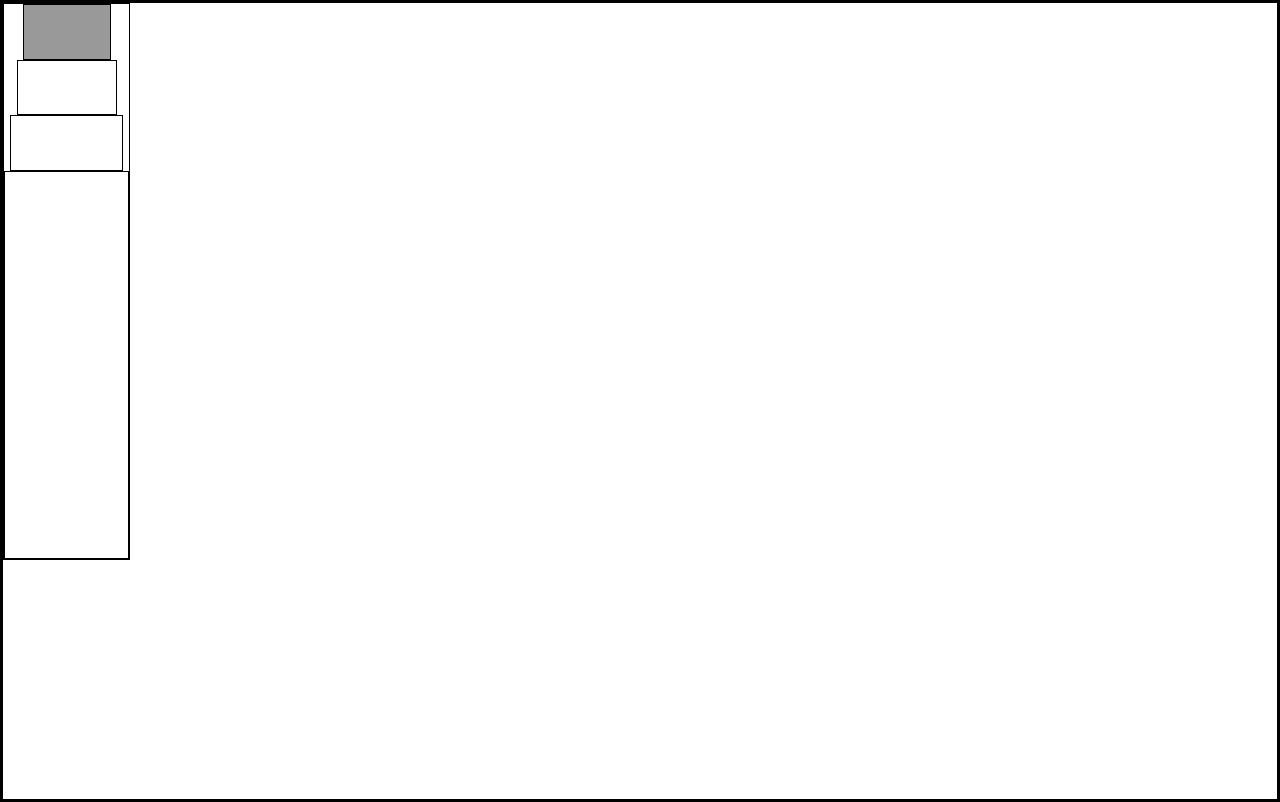
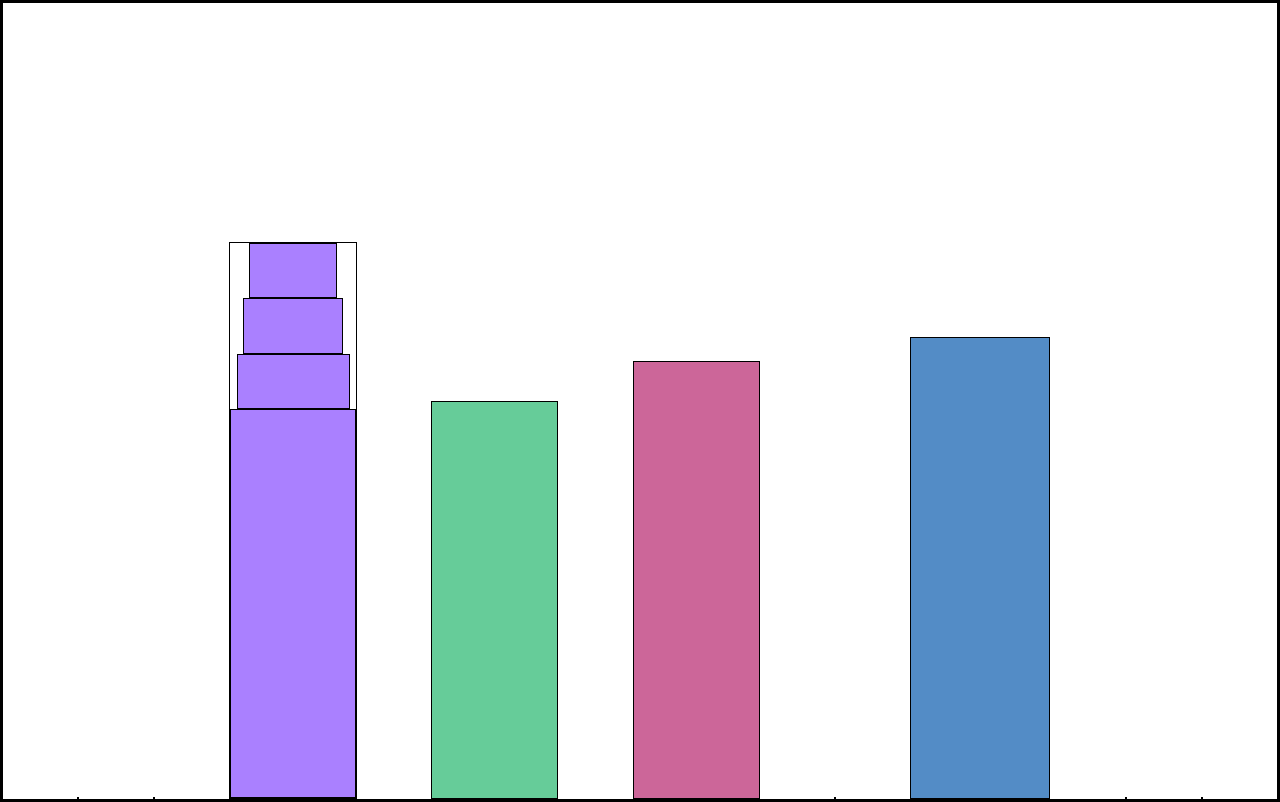
Before and after one commit to Yinkusadel/15-fcc-city-skyline, a website: page index.html in a window 1280 px wide. Drawn offline with Linux system fonts and the light colour scheme.

Commit message:
add complete solution to skyline project

```diff
--- a/index.html
+++ b/index.html
@@ -8,14 +8,20 @@
   </head>
   <body>
     <div class="background-buildings">
+      <div></div>
+      <div></div>
       <div class="bb1">
         <div class="bb1a"></div>
         <div class="bb1b"></div>
         <div class="bb1c"></div>
         <div class="bb1d"></div>
       </div>
+      <div class="bb2"></div>
+      <div class="bb3"></div>
+      <div></div>
+      <div class="bb4"></div>
+      <div></div>
+      <div></div>
     </div>
-
-
   </body>
 </html>
--- a/styles.css
+++ b/styles.css
@@ -1,23 +1,9 @@
-* {
-    border: 1px solid black;
-    box-sizing:border-box;
-  }
-
-  body {
-    height :100vh;
-    margin :0;
-    overflow :hidden ;
-  }
-
-  .background-buildings {
-    width :100%;
-    height :100%;
-  }
-
-  .bb1{
-    width: 10%;
-    height: 70%;
-  }
+:root {
+    --building-color1: #aa80ff;
+    --building-color2: #66cc99;
+    --building-color3: #cc6699;
+    --building-color4: #538cc6;
+ }
 
   * {
     border: 1px solid black;
@@ -33,6 +19,9 @@
   .background-buildings {
     width: 100%;
     height: 100%;
+    display :flex ;
+    align-items:flex-end;
+    justify-content:space-evenly;
   }
 
   .bb1 {
@@ -41,7 +30,6 @@
     display: flex;
     flex-direction: column;
     align-items: center;
-    --building-color1: #999;
   }
 
   .bb1a {
@@ -53,14 +41,35 @@
   .bb1b{
     width :80%;
     height :10%;
+    background-color: var(--building-color1);
   }
 
   .bb1c{
     width :90%;
     height :10%;
+    background-color: var(--building-color1);
   }
 
   .bb1d{
     width :100%;
     height :70%;
+    background-color: var(--building-color1);
   }
+
+  .bb2{
+    width :10%;
+    height :50%;
+    background-color:var(--building-color2);
+  }
+
+  .bb3{
+    width :10%;
+    height :55%;
+    background-color: var(--building-color3);
+  }
+
+  .bb4{
+    width :11%;
+    height :58%;
+    background-color: var(--building-color4)
+  }
```
